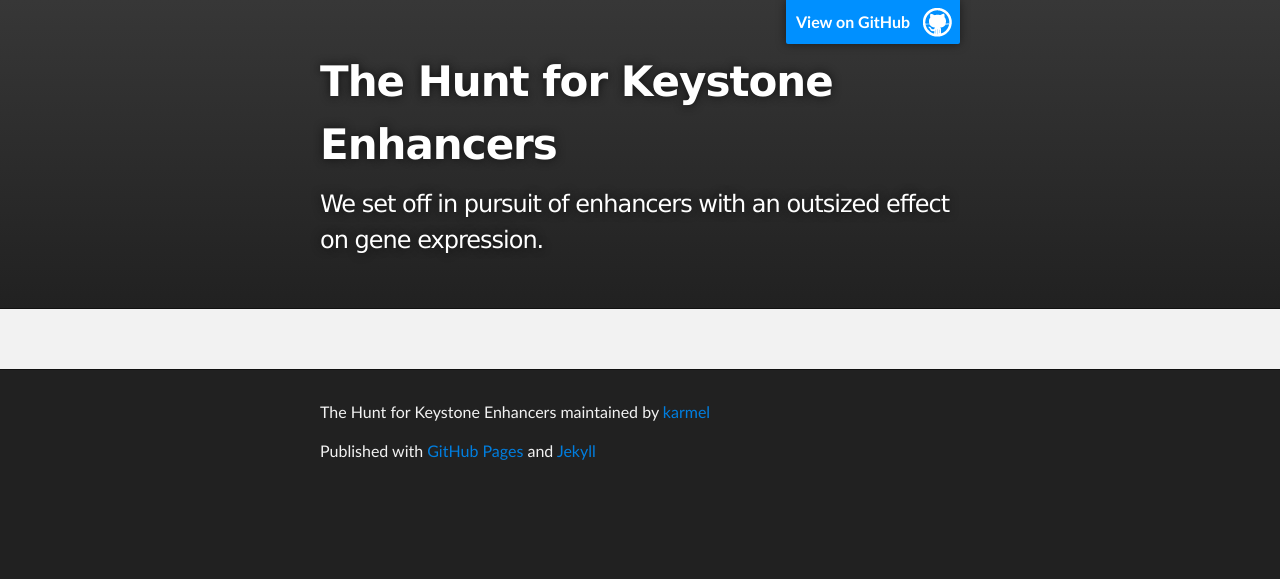
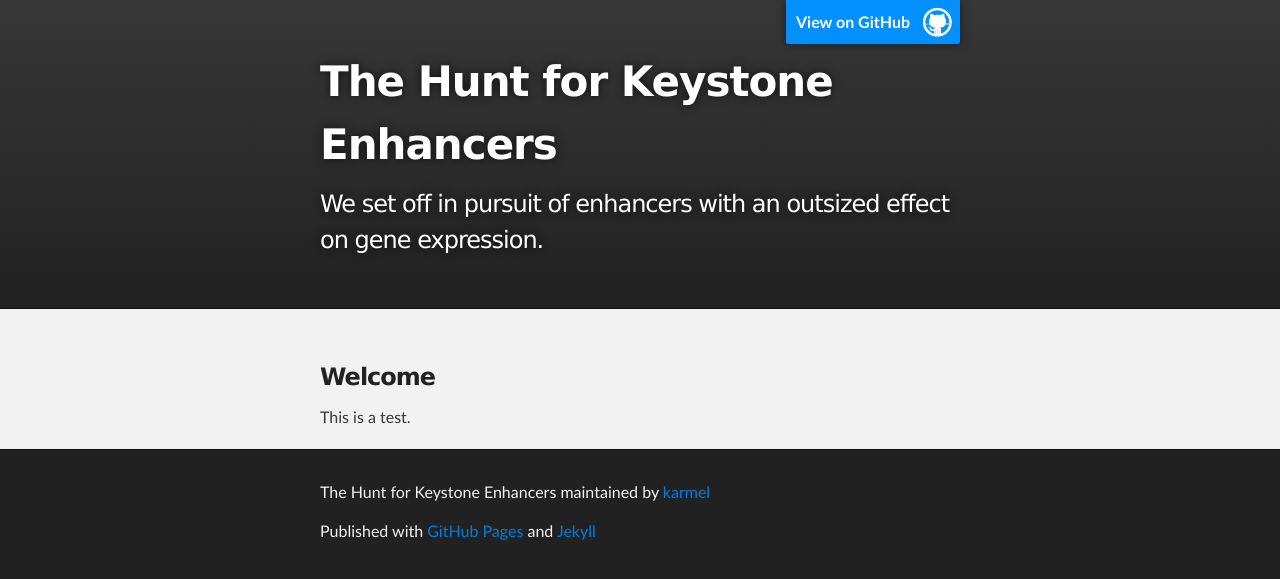
Before and after one commit to karmel/keystone-enhancers, a Jekyll site: the page built from index.html, in a window 1280 px wide. Shown: the top 579 px of the page. Built offline with Jekyll 4.4.1, drawn with Linux system fonts in a browser that asks for light colours; Markdown is read by kramdown in place of the engine named in the settings.

Commit message:
Setting up Jekyll

```diff
--- a/_layouts/default.html
+++ b/_layouts/default.html
@@ -27,7 +27,8 @@
     <!-- MAIN CONTENT -->
     <div id="main_content_wrap" class="outer">
       <section id="main_content" class="inner">
-
+<h3>{{ page.title }}</h3>
+          {{ content }}
 
 </section>
     </div>
--- a/index.html
+++ b/index.html
@@ -1,5 +1,6 @@
 ---
 layout: default
+title: Welcome
 ---
 
 This is a test.
```
